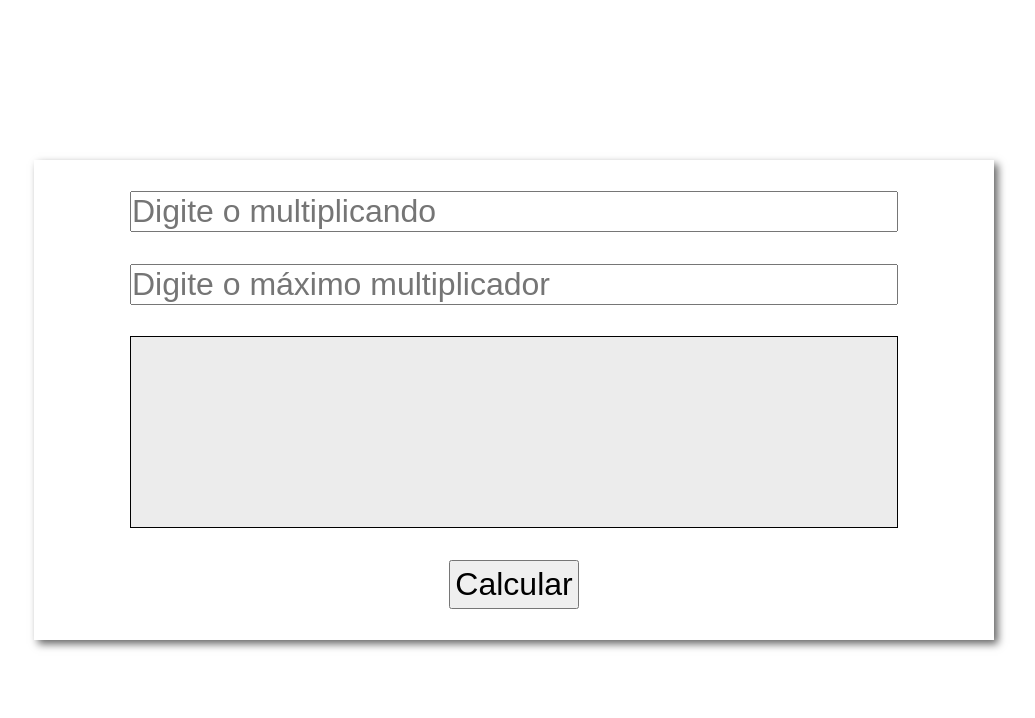
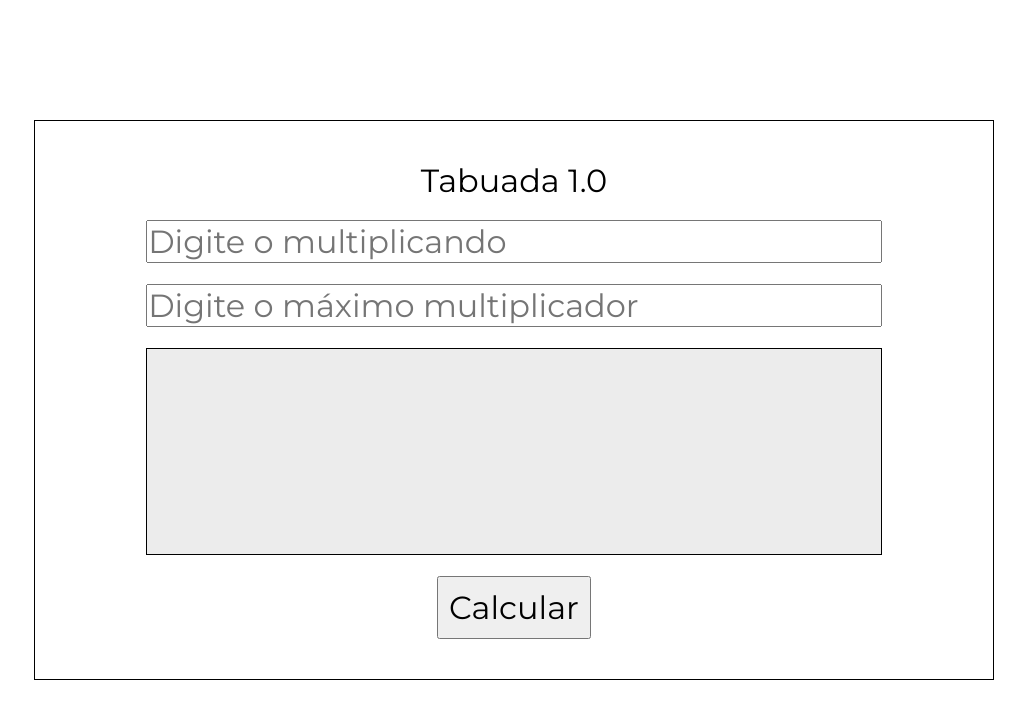
Before and after one commit to leaobia/tabuadaJS, a plain HTML site: page index.html in a window 1280 px wide. Shown: the whole page, without its empty margins (126-1161 px from the left). Drawn offline with Linux system fonts and the light colour scheme.

Commit message:
estilização css

```diff
--- a/index.html
+++ b/index.html
@@ -1,5 +1,6 @@
 <!DOCTYPE html>
 <html lang="pt-br">
+
 <head>
     <meta charset="UTF-8">
     <meta http-equiv="X-UA-Compatible" content="IE=edge">
@@ -7,16 +8,22 @@
     <meta name="description" content="Programação Web usando JavaScript para fazer uma tabuada">
     <meta name="keywords" content="HTML, CSS, JavaScript">
     <meta name="author" content="Bianca Leao">
+    <link rel="preconnect" href="https://fonts.googleapis.com">
+    <link rel="preconnect" href="https://fonts.gstatic.com" crossorigin>
+    <link href="https://fonts.googleapis.com/css2?family=Montserrat&display=swap" rel="stylesheet">
     <link rel="stylesheet" href="style.css">
     <script src="./script.js" defer></script>
     <title>Tabuada 1.0</title>
 </head>
+
 <body>
     <div id="content">
+        <h1>Tabuada 1.0</h1>
         <input type="text" id="multiplicando" placeholder="Digite o multiplicando">
         <input type="text" id="multiplicador" placeholder="Digite o máximo multiplicador">
         <div id="resultadoList"></div>
         <button id="calcular" type="button">Calcular</button>
     </div>
 </body>
+
 </html>
--- a/script.js
+++ b/script.js
@@ -22,7 +22,6 @@ const calcularTabuada = function () {
     else {
         while (cont <= inputMultiplicador) {
             resultado = inputMultiplicando * cont;
-            //const textareaResultadoList = document.getElementById('resultadoList')
             textareaResultadoList.innerHTML += `${inputMultiplicando} x ${cont} = ${resultado} <br/>`;
             cont++;
 
--- a/style.css
+++ b/style.css
@@ -2,7 +2,7 @@
     padding: 0;
     margin: 0;
     box-sizing: border-box;
-
+    font-family: 'Montserrat', sans-serif;
 }
 
 body{
@@ -10,29 +10,31 @@ body{
     display: grid;
     place-content: center;
 }
+
 #content{
-    height: 60vh;
+    height: 70vh;
     width: 75vw;
     margin: auto;
     display: flex;
     flex-direction: column;
     align-items: center;
-    box-shadow: 4px 4px 8px #0009;
+    padding: 2%;
     justify-content: space-evenly;
-
+    border: 1px solid black;
 }
 
+h1{
+    font-weight: 400;
+}
 input{
     width: 80%;
     outline: none;
     font-size: clamp(.4em, .4em + 2vw, 2em);
-
 }
-
 
 button{
     cursor: pointer;
-    padding: 4px;
+    padding: 1.1%;
     font-size: clamp(.4em, .4em + 2vw, 2em);
 }
 
```
